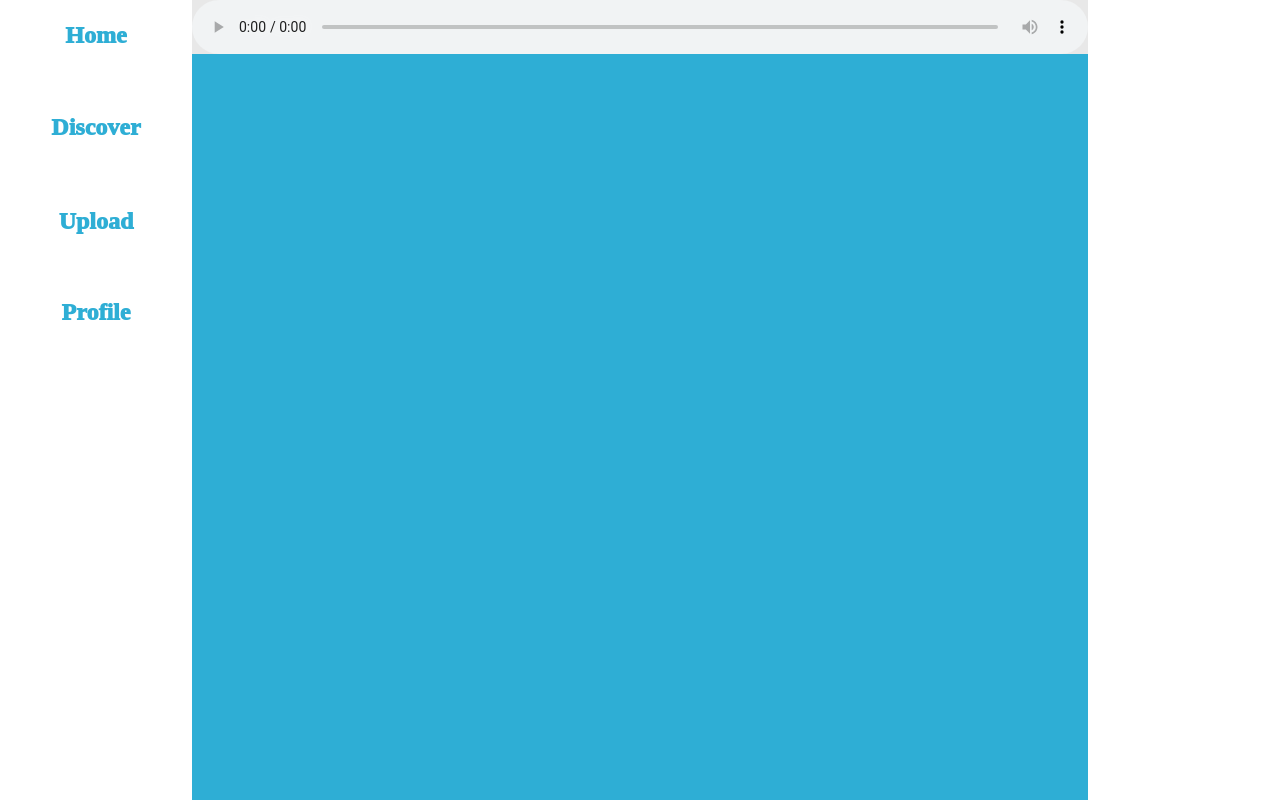
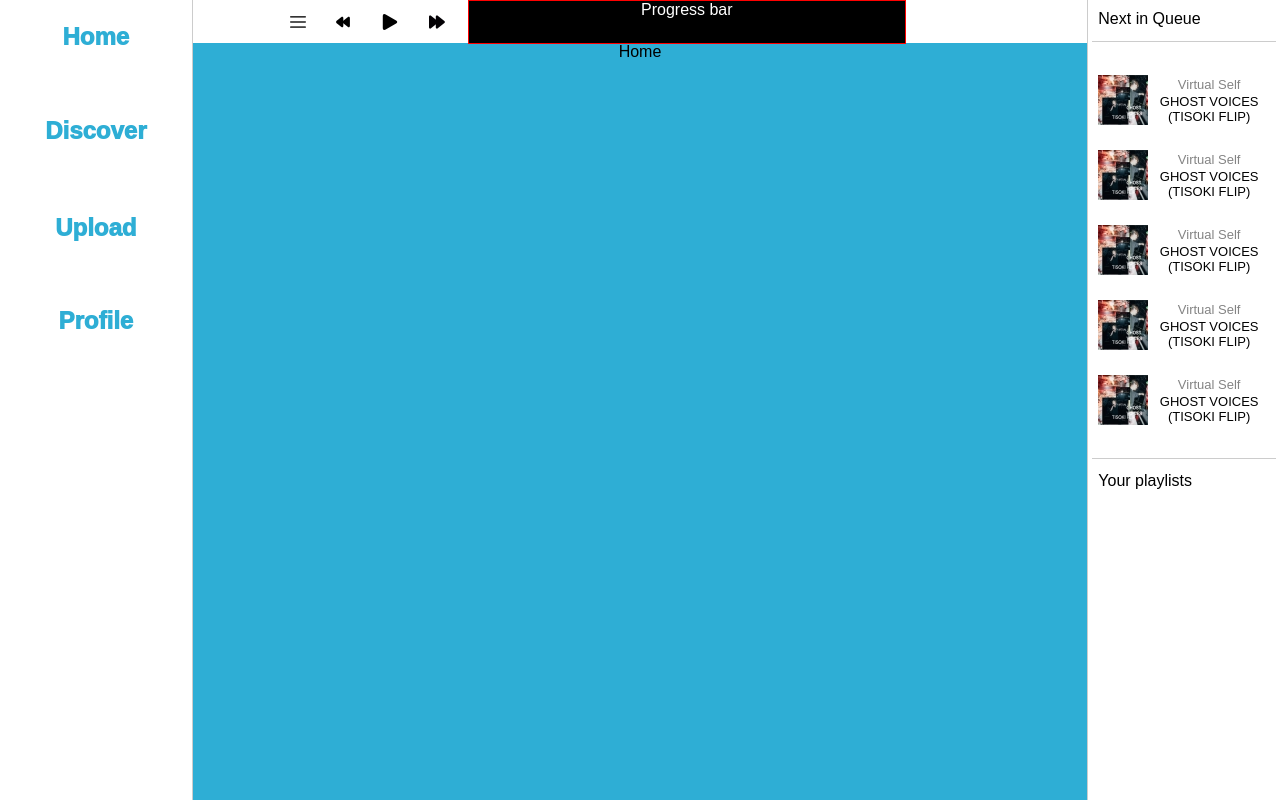
Before and after one commit to csmnnn/SocialMusic, a PHP site: page /html/index.html in a window 1280 px wide. Run offline with PHP 8.4, Linux system fonts and the light colour scheme.

Commit message:
SM-5,6 Working on home page and audio banner.

```diff
--- a/css/styles.css
+++ b/css/styles.css
@@ -1,5 +1,5 @@
 body {
-    font-family: 'BreezeSans';
+    font-family: 'BreezeSans', sans-serif, Arial;
     overflow-y: scroll;
     background-color: #2eaed5;
     margin: 0;
@@ -145,7 +145,62 @@ form[name="registerForm"] {
     display: flex;
     justify-content: center;
     align-items: center;
-    background-color: #e8e8e8;
+    height: 43px;
+    background-color: #FFFFFF;
+}
+
+.about-song {
+    display: flex;
+    align-items: center;
+    width: 5%;
+    height: 100%;
+}
+
+.music-player-panel {
+    display: flex;
+    width: 75%;
+    height: 100%;
+}
+
+.previous-song, .play-song, .next-song {
+    display: flex;
+    align-items: center;
+    width: 7%;
+    height: 100%;
+}
+
+.progress-bar-song {
+    width: 65%;
+    height: 2.6em;
+    background-color: #000000;
+    color: white;
+    text-align: center;
+    border: 1px solid red;
+}
+
+.progress-bar-song::before {
+    content: attr(data-label);
+}
+
+.slide-volume {
+    width: 20%;
+    height: 100%;
+    border: 1px solid red;
+}
+
+.icons {
+    display: flex;
+    justify-content: center;
+    align-items: center;
+    height: 32px;
+    width: 32px;
+    border-radius: 50%;
+    margin: 0;
+}
+
+.icons:hover {
+    background-color: #cccccc;
+    transition: 0.5s;
 }
 
 .p-homepage {
@@ -160,7 +215,7 @@ form[name="registerForm"] {
     height: 100dvh;
 }
 
-.flexbox-homepage-item-1 {
+.flexbox-homepage-item-1, .flexbox-homepage-item-3 {
     display: flex;
     flex-direction: column;
     width: 15%;
@@ -168,15 +223,17 @@ form[name="registerForm"] {
     background-color: #FFFFFF;
 }
 
+.flexbox-homepage-item-1 {
+    border-right: 1px solid #ccc;
+}
+
+.flexbox-homepage-item-3 {
+    border-left: 1px solid #ccc;
+}
+
 .flexbox-homepage-item-2 {
     width: 70%;
     height: 100%;
-}
-
-.flexbox-homepage-item-3 {
-    width: 15%;
-    height: 100%;
-    background-color: #FFFFFF;
 }
 
 .nav-bar {
@@ -203,13 +260,72 @@ form[name="registerForm"] {
     border-radius: 20px;
 }
 
-.homeLink:hover {
-    text-align: center;
+.homeLink:hover, .queue-list-item:hover {
     background-color: #2eaed5;
     color: #FFFFFF;
     transition: 0.5s;
 }
 
-.player {
+.queue {
+    display: flex;
+    align-items: center;
     width: 100%;
+    height: 50%;
 }
+
+.queue-list {
+    display: flex;
+    flex-direction: column;
+    justify-content: center;
+    align-items: center;
+    padding: 0;
+    height: 100%;
+    width: 100%;
+    gap: 15px;
+}
+
+.queue-list-item {
+    display: flex;
+    justify-content: left;
+    list-style-type: none;
+    border-radius: 5px;
+    padding: 5px;
+    width: 90%;
+    height: 50px;
+}
+
+.song-image {
+    width: 50px;
+    height: 50px;
+}
+
+.song-artist {
+    color: #848484;
+}
+
+.song-artist, .song-name {
+    text-align: center;
+    margin: 2px 0;
+    font-size: small;
+}
+
+.queue-list-item:hover .song-artist {
+    color: #FFFFFF;
+    transition: 0.5s;
+}
+
+hr {
+    border: 0;
+    width: 96%;
+    background-color:#ccc;
+    height: 1px;
+}
+
+.section-1, .section-2 {
+    padding: 0;
+    margin: 5px 10px;
+}
+
+.section-1 {
+    margin-top: 10px;
+}
--- a/html/index.html
+++ b/html/index.html
@@ -23,19 +23,124 @@
                     <a class="homeLink" href="upload.html">Upload</a>
                 </li>
                 <li class="nav-bar-item">
-                    <a class="homeLink" href="discover.html">Profile</a>
+                    <a class="homeLink" href="profile.html">Profile</a>
                 </li>
             </ul>
         </div>
         <div class="flexbox-homepage-item-2">
             <div class="music-player">
-                <audio controls class="player">
+                <div class="about-song">
+                    <span class="icons">
+                        <img src="../resources/img/menu.png">
+                    </span>
+                </div>
+                <div class="music-player-panel">
+                    <div class="previous-song">
+                        <span class="icons">
+                            <img src="../resources/img/previous-button.png">
+                        </span>
+                    </div>
+                    <div class="play-song">
+                        <span class="icons">
+                            <img src="../resources/img/play-button.png">
+                        </span>
+                    </div>
+                    <div class="next-song">
+                        <span class="icons">
+                            <img src="../resources/img/forward-button.png">
+                        </span>
+                    </div>
+                    <div class="progress-bar-song" data-label="Progress bar">
+
+                    </div>
+                    <div class="volume">
+
+                    </div>
+                </div>
+                <audio controls class="player" muted hidden>
                     <source src="../resources/audio/GHOST VOICES (TISOKI FLIP).mp3" type="audio/mpeg">
                 </audio>
             </div>
-            <div class="homepage-feed"></div>
+            <div class="homepage-feed" style="text-align: center">
+                Home
+            </div>
         </div>
-        <div class="flexbox-homepage-item-3"></div>
+        <div class="flexbox-homepage-item-3">
+            <p class="section-1"> Next in Queue</p>
+            <hr>
+            <div class="queue">
+                <ul class="queue-list">
+                    <li class="queue-list-item">
+                        <div class="song-image">
+                            <img src="../resources/img/ghost-voices-image-1.jpg" alt="song image">
+                        </div>
+                        <div class="song-details">
+                            <p class="song-artist">
+                                Virtual Self
+                            </p>
+                            <p class="song-name">
+                                GHOST VOICES (TISOKI FLIP)
+                            </p>
+                        </div>
+                    </li>
+                    <li class="queue-list-item">
+                        <div class="song-image">
+                            <img src="../resources/img/ghost-voices-image-1.jpg" alt="song image">
+                        </div>
+                        <div class="song-details">
+                            <p class="song-artist">
+                                Virtual Self
+                            </p>
+                            <p class="song-name">
+                                GHOST VOICES (TISOKI FLIP)
+                            </p>
+                        </div>
+                    </li>
+                    <li class="queue-list-item">
+                        <div class="song-image">
+                            <img src="../resources/img/ghost-voices-image-1.jpg" alt="song image">
+                        </div>
+                        <div class="song-details">
+                            <p class="song-artist">
+                                Virtual Self
+                            </p>
+                            <p class="song-name">
+                                GHOST VOICES (TISOKI FLIP)
+                            </p>
+                        </div>
+                    </li>
+                    <li class="queue-list-item">
+                        <div class="song-image">
+                            <img src="../resources/img/ghost-voices-image-1.jpg" alt="song image">
+                        </div>
+                        <div class="song-details">
+                            <p class="song-artist">
+                                Virtual Self
+                            </p>
+                            <p class="song-name">
+                                GHOST VOICES (TISOKI FLIP)
+                            </p>
+                        </div>
+                    </li>
+                    <li class="queue-list-item">
+                        <div class="song-image">
+                            <img src="../resources/img/ghost-voices-image-1.jpg" alt="song image">
+                        </div>
+                        <div class="song-details">
+                            <p class="song-artist">
+                                Virtual Self
+                            </p>
+                            <p class="song-name">
+                                GHOST VOICES (TISOKI FLIP)
+                            </p>
+                        </div>
+                    </li>
+                </ul>
+            </div>
+            <hr>
+            <p class="section-2">Your playlists</p>
+
+        </div>
     </div>
 </body>
 
```
Also changed, not shown: html/discover.html (+33 -1 lines), html/profile.html (+33 -1 lines), html/upload.html (+33 -1 lines), resources/img/forward-button.png (added), resources/img/ghost-voices-image-1.jpg (added), resources/img/menu.png (added), resources/img/play-button.png (added), resources/img/previous-button.png (added).
